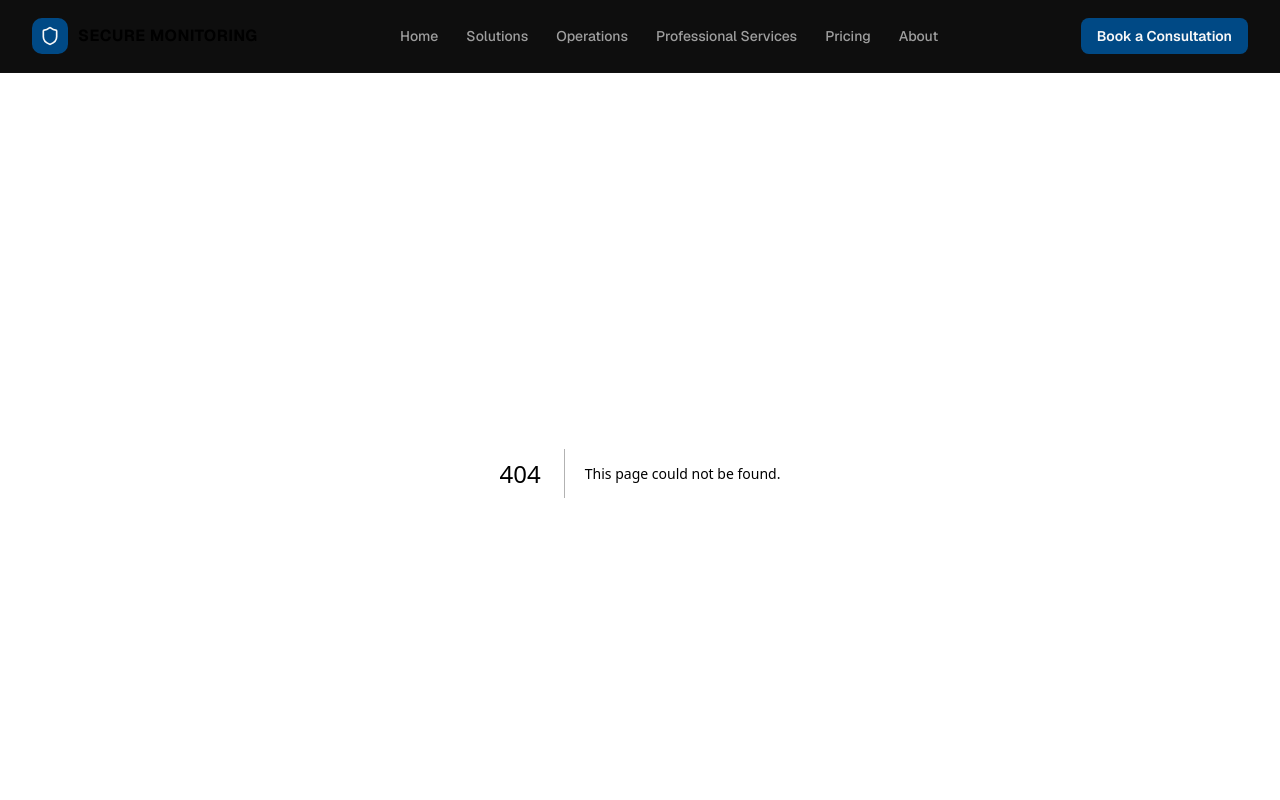
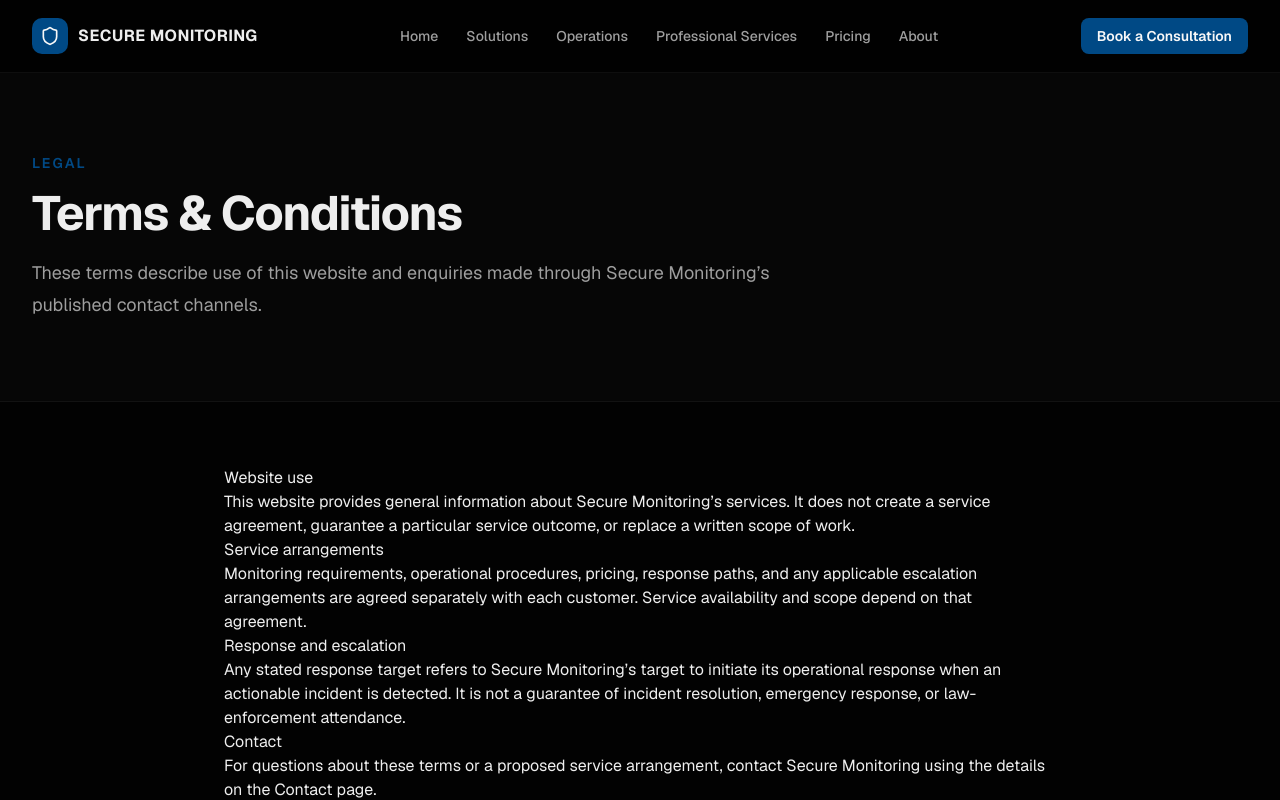
Before and after one commit to 3v8lmortyl-max/secure-monitoring-website-, a Next.js app: page /terms in a window 1280 px wide. Before the commit this address had no page. Shown: the top 800 px of the page. Built offline with nearby package versions, Linux system fonts and the light colour scheme.

Commit message:
Add legal information pages

```diff
--- /dev/null
+++ b/app/terms/page.tsx
@@ -0,0 +1,4 @@
+import type { Metadata } from 'next'
+import { PageHero } from '@/components/page-hero'
+export const metadata: Metadata = { title: 'Terms & Conditions', description: 'Terms and conditions for Secure Monitoring website and consultation enquiries.' }
+export default function TermsPage(){return <><PageHero eyebrow="Legal" title="Terms & Conditions">These terms describe use of this website and enquiries made through Secure Monitoring’s published contact channels.</PageHero><article className="prose prose-invert mx-auto max-w-4xl px-4 py-16 sm:px-6 lg:px-8"><h2>Website use</h2><p>This website provides general information about Secure Monitoring’s services. It does not create a service agreement, guarantee a particular service outcome, or replace a written scope of work.</p><h2>Service arrangements</h2><p>Monitoring requirements, operational procedures, pricing, response paths, and any applicable escalation arrangements are agreed separately with each customer. Service availability and scope depend on that agreement.</p><h2>Response and escalation</h2><p>Any stated response target refers to Secure Monitoring’s target to initiate its operational response when an actionable incident is detected. It is not a guarantee of incident resolution, emergency response, or law-enforcement attendance.</p><h2>Contact</h2><p>For questions about these terms or a proposed service arrangement, contact Secure Monitoring using the details on the Contact page.</p></article></>}
```
